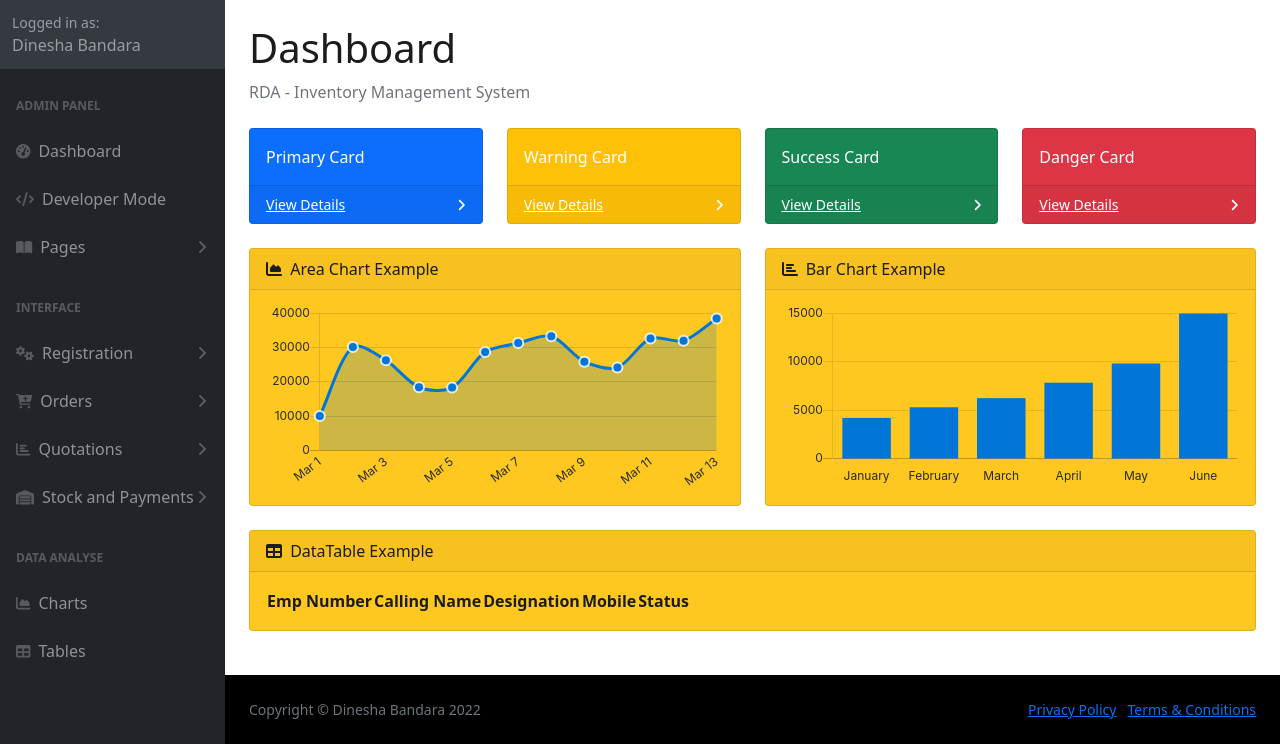
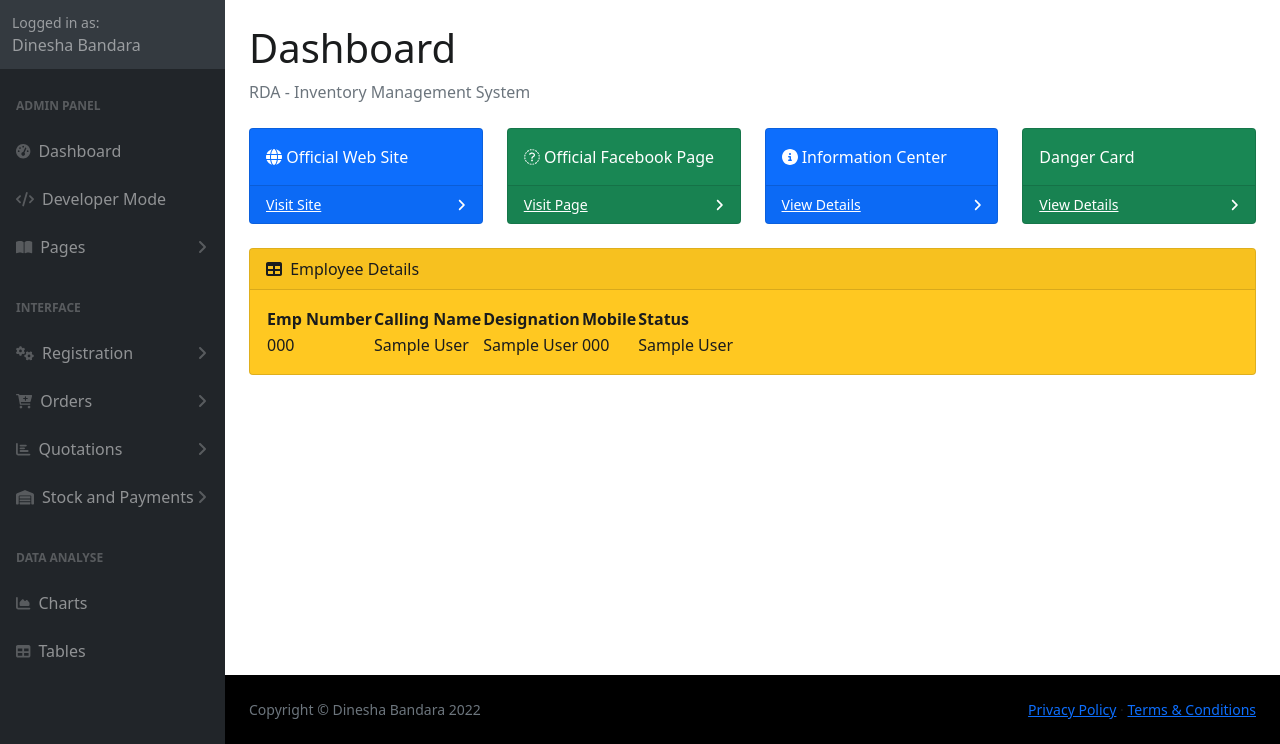
Before and after one commit to Di-Nesha/PROJECT_IMS, a Django app: page / in a window 1280 px wide. Shown: the part 56-800 px from the top of the page. Run offline with Django 4.2, Linux system fonts and the light colour scheme; a user stored in the database is signed in; tables that the repository leaves empty hold one stand-in row (values such as "Sample post"); lists and menus that the app fills with data are empty; some libraries are stand-ins or nearby versions.

Commit message:
2022_05_28_V1

```diff
--- a/DASHBOARD/settings.py
+++ b/DASHBOARD/settings.py
@@ -41,6 +41,7 @@ INSTALLED_APPS = [
     'core.apps.CoreConfig',
     'djmoney',
     'crispy_forms',
+    'reportlab',
 
     'employee',
     'user',
--- a/core/templates/index.html
+++ b/core/templates/index.html
@@ -36,7 +36,7 @@
                         <li><a class="dropdown-item" href="#!">Settings</a></li>
                         <li><a class="dropdown-item" href="#!">Activity Log</a></li>
                         <li><hr class="dropdown-divider" /></li>
-                        <li><a class="dropdown-item" href="#!">Logout</a></li>
+                        <li><a class="dropdown-item" href="login">Logout</a></li>
                     </ul>
                 </li>
             </ul>
@@ -170,16 +170,25 @@
                         <div class="row">
                             <div class="col-xl-3 col-md-6">
                                 <div class="card bg-primary text-white mb-4">
-                                    <div class="card-body">Primary Card</div>
+                                    <div class="card-body"> <div class="sb-nav-link-icon"><i class="fa fa-globe"></i> Official Web Site </div></div>
                                     <div class="card-footer d-flex align-items-center justify-content-between">
-                                        <a class="small text-white stretched-link" href="#">View Details</a>
+                                        <a class="small text-white stretched-link" href="https://www.rda.gov.lk/"> Visit Site </a>
                                         <div class="small text-white"><i class="fas fa-angle-right"></i></div>
                                     </div>
                                 </div>
                             </div>
                             <div class="col-xl-3 col-md-6">
-                                <div class="card bg-warning text-white mb-4">
-                                    <div class="card-body">Warning Card</div>
+                                <div class="card bg-success text-white mb-4">
+                                    <div class="card-body"> <div class="sb-nav-link-icon"><i class="fa fa-facebook"></i> Official Facebook Page </div></div>
+                                    <div class="card-footer d-flex align-items-center justify-content-between">
+                                        <a class="small text-white stretched-link" href="https://www.facebook.com/profile.php?id=100064662220259"> Visit Page </a>
+                                        <div class="small text-white"><i class="fas fa-angle-right"></i></div>
+                                    </div>
+                                </div>
+                            </div>
+                            <div class="col-xl-3 col-md-6">
+                                <div class="card bg-primary text-white mb-4">
+                                    <div class="card-body"><div class="sb-nav-link-icon"><i class="fa fa-info-circle"></i> Information Center </div></div>
                                     <div class="card-footer d-flex align-items-center justify-content-between">
                                         <a class="small text-white stretched-link" href="#">View Details</a>
                                         <div class="small text-white"><i class="fas fa-angle-right"></i></div>
@@ -188,15 +197,6 @@
                             </div>
                             <div class="col-xl-3 col-md-6">
                                 <div class="card bg-success text-white mb-4">
-                                    <div class="card-body">Success Card</div>
-                                    <div class="card-footer d-flex align-items-center justify-content-between">
-                                        <a class="small text-white stretched-link" href="#">View Details</a>
-                                        <div class="small text-white"><i class="fas fa-angle-right"></i></div>
-                                    </div>
-                                </div>
-                            </div>
-                            <div class="col-xl-3 col-md-6">
-                                <div class="card bg-danger text-white mb-4">
                                     <div class="card-body">Danger Card</div>
                                     <div class="card-footer d-flex align-items-center justify-content-between">
                                         <a class="small text-white stretched-link" href="#">View Details</a>
@@ -205,30 +205,10 @@
                                 </div>
                             </div>
                         </div>
-                        <div class="row">
-                            <div class="col-xl-6">
-                                <div class="card mb-4">
-                                    <div class="card-header">
-                                        <i class="fas fa-chart-area me-1"></i>
-                                        Area Chart Example
-                                    </div>
-                                    <div class="card-body"><canvas id="myAreaChart" width="100%" height="40"></canvas></div>
-                                </div>
-                            </div>
-                            <div class="col-xl-6">
-                                <div class="card mb-4">
-                                    <div class="card-header">
-                                        <i class="fas fa-chart-bar me-1"></i>
-                                        Bar Chart Example
-                                    </div>
-                                    <div class="card-body"><canvas id="myBarChart" width="100%" height="40"></canvas></div>
-                                </div>
-                            </div>
-                        </div>
                         <div class="card mb-4">
                             <div class="card-header">
                                 <i class="fas fa-table me-1"></i>
-                                DataTable Example
+                                Employee Details
                             </div>
                             <div class="card-body">
                                 <table id="datatablesSimple">
--- a/core/urls.py
+++ b/core/urls.py
@@ -6,5 +6,6 @@ urlpatterns = [
  path('admin/', admin.site.urls),
  path('', views.Index.as_view(), name='index'),
  path('login/', views.Login.as_view(), name='login'),
+ path('register/', views.Login.as_view(), name='register'),
 
 ]
--- a/core/views.py
+++ b/core/views.py
@@ -5,7 +5,6 @@ from django.http import HttpResponseRedirect
 from django.shortcuts import render
 from django.views import View
 from employee.models import New
-from user.models import User
 
 
 class Index(LoginRequiredMixin, View):
@@ -18,10 +17,6 @@ class Index(LoginRequiredMixin, View):
     def get(self, request):
         news = New.objects.all()
         return render(request, self.template, {'news': news})
-
-    def get(self, request):
-        users = User.objects.all()
-        return render(request, self.template, {'users': users})
 
 
 class Login(View):
--- a/employee/models.py
+++ b/employee/models.py
@@ -28,7 +28,7 @@ class Designation(models.Model):
 
 
 class New(models.Model):
-        number = models.CharField(max_length=10)
+        number = models.CharField(max_length=10, unique = True, error_messages={"unique":"The Geeks Field you entered is not unique."})
         fullname = models.CharField(max_length=200)
         callingname = models.CharField(max_length=75)
         photo = models.ImageField()
@@ -37,7 +37,7 @@ class New(models.Model):
         mobile = models.CharField(max_length=10)
         land = models.CharField(max_length=10)
         notes = models.TextField()
-        regdate = models.DateField(auto_now=True)
+        regdate = models.DateField(auto_now_add=True)
         gender = models.ForeignKey(Gender,on_delete=models.CASCADE)
         civilstatus = models.ForeignKey(CiviStatus,on_delete=models.CASCADE)
         employeestatus = models.ForeignKey(Status,on_delete=models.CASCADE)
--- a/employee/templates/employee/base.html
+++ b/employee/templates/employee/base.html
@@ -21,7 +21,6 @@
 </head>
 
 <body clas=".sb-nav-fixed">
-
     <nav class="sb-topnav navbar navbar-expand navbar-dark bg-dark">
         <!-- Navbar Brand-->
         <a class="navbar-brand ps-3" href="index.html"> e - Inventory </a>
--- a/employee/urls.py
+++ b/employee/urls.py
@@ -1,9 +1,10 @@
-from django.urls import path,include
+from django.urls import path
 from . import views
 
 urlpatterns = [
     path('',views.employee_form, name='employee_insert'), # GET & POST request for INSERT operation
     path('<int:id>/',views.employee_form, name='employee_update'), # GET & POST request for UPDATE operation
     path('delete/<int:id>/',views.employee_delete, name='employee_delete'), # GET & POST request for DELETE operation
-    path('list/',views.employee_list, name='employee_list') # GET request to retrive and display all records
+    path('list/',views.employee_list, name='employee_list'), # GET request to retrive and display all records
+    path('genarate_pdf', views.genarate_pdf, name='genarate_pdf')
 ]
--- a/privilege/views.py
+++ b/privilege/views.py
@@ -1,4 +1,4 @@
-from django.shortcuts import render,redirect
+from django.shortcuts import render,redirect, HttpResponse
 from .forms import PrivilegeForm
 from .models import Privilege
 
```
Also changed, not shown: employee/templates/employee/employee_form.html (+8 -1 lines), employee/templates/employee/message.html (added, +10 -0 lines), employee/views.py (+41 -0 lines), employee/migrations/0002_alter_new_number.py (added), test.html (deleted).
